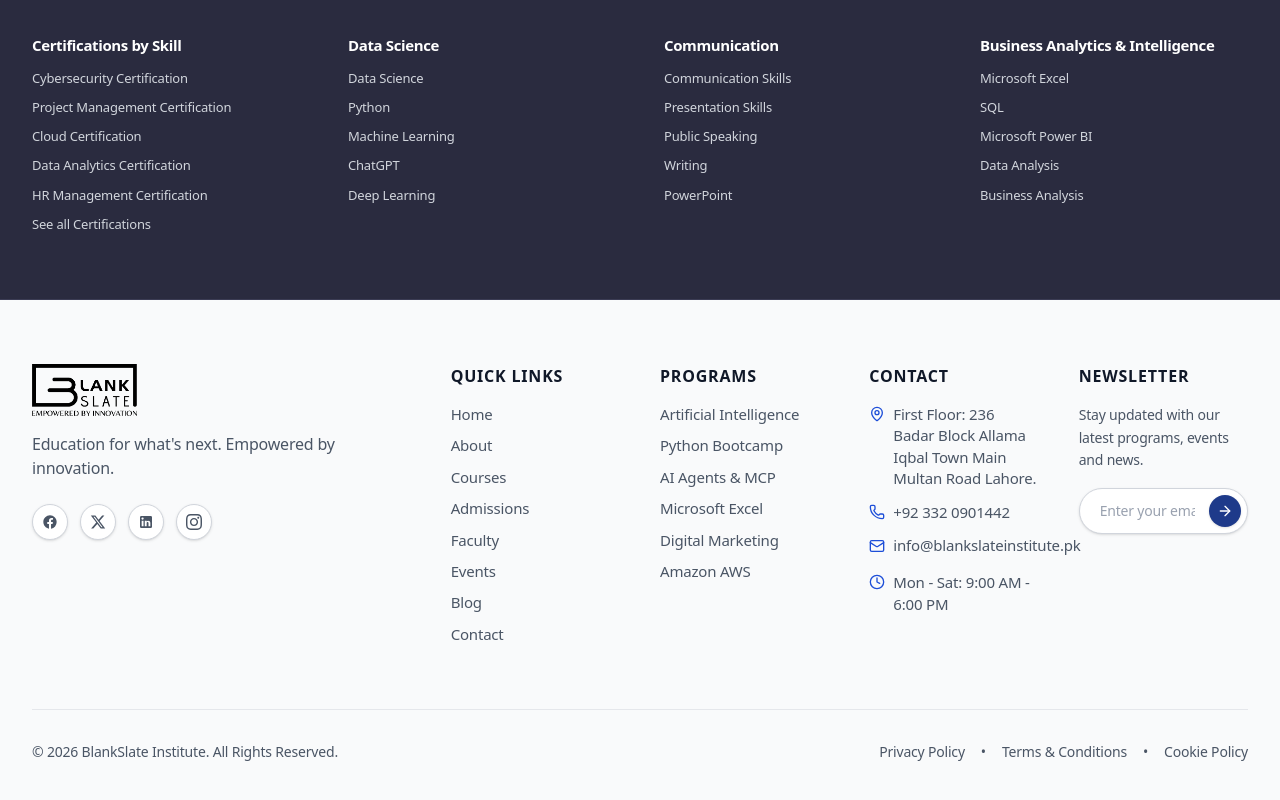
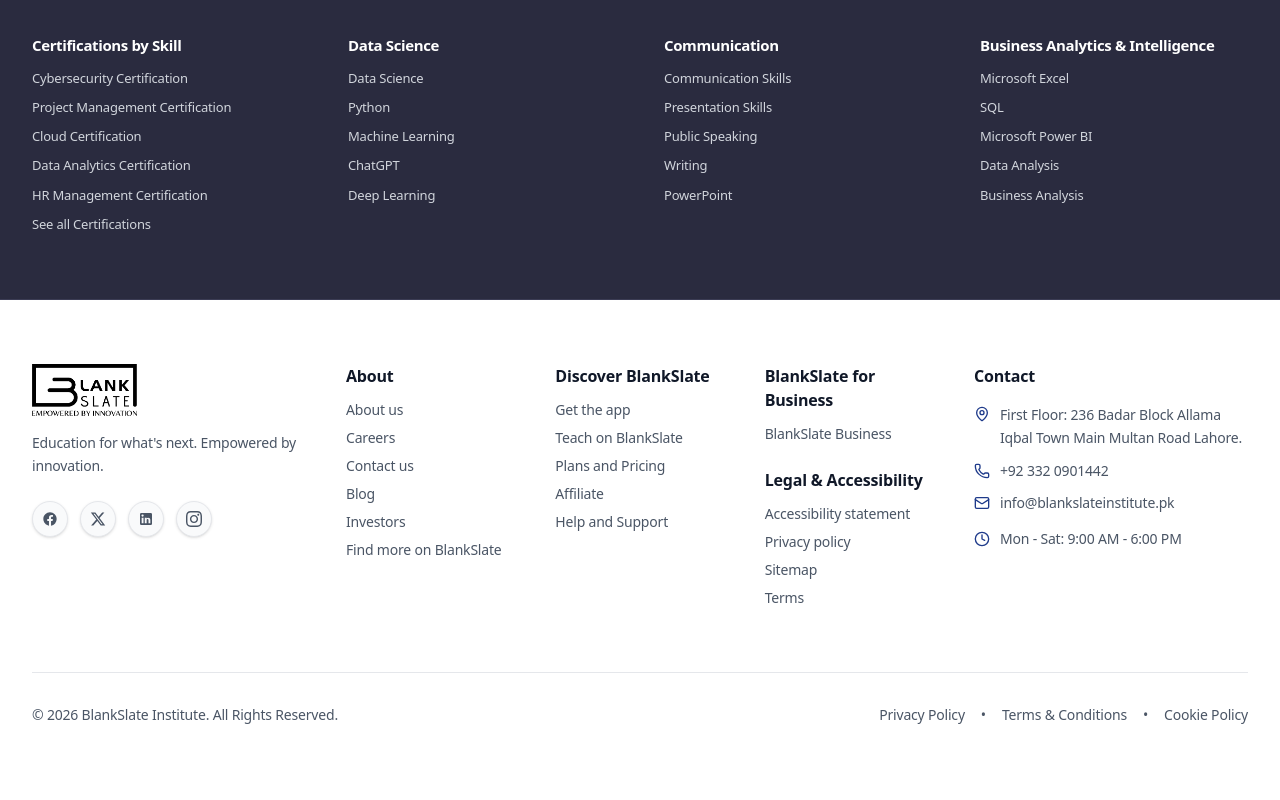
Before and after one commit to techbyrayyan/blank-slate-ins, a Next.js app: page / in a window 1280 px wide. Shown: the part 5395-6195 px from the top of the page. After the commit the page ends 6168 px from the top, so only its background shows below. Built offline with nearby package versions, Linux system fonts and the light colour scheme.

Commit message:
feat: restructure main footer to Udemy layout with Brand, About, Discover, Business/Legal and Contact columns

```diff
--- a/src/components/EditorialFooter.js
+++ b/src/components/EditorialFooter.js
@@ -124,14 +124,15 @@
         </div>
       </section>
 
-      {/* ── MAIN FOOTER ── */}
-      <div className="pt-16 pb-12">
+      {/* ── MAIN FOOTER (White Background, Image 1 structure + Circled Brand & Contact) ── */}
+      <div className="bg-white text-gray-900 pt-16 pb-12">
         <div className="max-w-7xl mx-auto px-4 sm:px-6 lg:px-8">
-        <div className="grid grid-cols-1 md:grid-cols-2 lg:grid-cols-12 gap-10 pb-16 border-b border-gray-200">
-          {/* Brand Col (4 cols) */}
-          <div className="lg:col-span-4 space-y-4">
+          <div className="grid grid-cols-1 md:grid-cols-2 lg:grid-cols-12 gap-8 lg:gap-10 pb-16 border-b border-gray-200">
+
+            {/* 1. BRAND COL (Circled in Image 2) */}
+            <div className="lg:col-span-3 space-y-4">
               <Logo variant="dark" size="lg" />
-            <p className="text-sm sm:text-base text-gray-600 font-medium">
+              <p className="text-sm text-gray-600 font-medium leading-relaxed">
                 Education for what&apos;s next. Empowered by innovation.
               </p>
 
@@ -140,7 +141,7 @@
                   href="https://facebook.com"
                   target="_blank"
                   rel="noopener noreferrer"
-                className="w-9 h-9 rounded-full bg-white border border-gray-300 hover:border-[#1D4ED8] hover:bg-[#1D4ED8] flex items-center justify-center text-gray-600 hover:text-white transition-all shadow-sm"
+                  className="w-9 h-9 rounded-full bg-gray-50 border border-gray-200 hover:border-[#1e3a8a] hover:bg-[#1e3a8a] flex items-center justify-center text-gray-600 hover:text-white transition-all shadow-sm"
                   aria-label="Facebook"
                 >
                   <FacebookIcon className="w-4 h-4" />
@@ -149,7 +150,7 @@
                   href="https://twitter.com"
                   target="_blank"
                   rel="noopener noreferrer"
-                className="w-9 h-9 rounded-full bg-white border border-gray-300 hover:border-[#1D4ED8] hover:bg-[#1D4ED8] flex items-center justify-center text-gray-600 hover:text-white transition-all shadow-sm"
+                  className="w-9 h-9 rounded-full bg-gray-50 border border-gray-200 hover:border-[#1e3a8a] hover:bg-[#1e3a8a] flex items-center justify-center text-gray-600 hover:text-white transition-all shadow-sm"
                   aria-label="Twitter"
                 >
                   <TwitterIcon className="w-4 h-4" />
@@ -158,7 +159,7 @@
                   href="https://linkedin.com"
                   target="_blank"
                   rel="noopener noreferrer"
-                className="w-9 h-9 rounded-full bg-white border border-gray-300 hover:border-[#1D4ED8] hover:bg-[#1D4ED8] flex items-center justify-center text-gray-600 hover:text-white transition-all shadow-sm"
+                  className="w-9 h-9 rounded-full bg-gray-50 border border-gray-200 hover:border-[#1e3a8a] hover:bg-[#1e3a8a] flex items-center justify-center text-gray-600 hover:text-white transition-all shadow-sm"
                   aria-label="LinkedIn"
                 >
                   <LinkedinIcon className="w-4 h-4" />
@@ -167,7 +168,7 @@
                   href="https://instagram.com"
                   target="_blank"
                   rel="noopener noreferrer"
-                className="w-9 h-9 rounded-full bg-white border border-gray-300 hover:border-[#1D4ED8] hover:bg-[#1D4ED8] flex items-center justify-center text-gray-600 hover:text-white transition-all shadow-sm"
+                  className="w-9 h-9 rounded-full bg-gray-50 border border-gray-200 hover:border-[#1e3a8a] hover:bg-[#1e3a8a] flex items-center justify-center text-gray-600 hover:text-white transition-all shadow-sm"
                   aria-label="Instagram"
                 >
                   <InstagramIcon className="w-4 h-4" />
@@ -175,100 +176,99 @@
               </div>
             </div>
 
-          {/* Quick Links (2 cols) */}
-          <div className="lg:col-span-2 space-y-4">
-            <h3 className="text-sm sm:text-base font-bold uppercase tracking-wider text-gray-900">
-              Quick Links
+            {/* 2. ABOUT (Image 1 Col 1) */}
+            <div className="lg:col-span-2 space-y-3">
+              <h3 className="text-sm sm:text-base font-bold text-gray-900">
+                About
               </h3>
-            <ul className="space-y-2.5 text-sm sm:text-[15px] font-medium text-gray-600">
-              <li><Link href="/" className="hover:text-[#1D4ED8] transition-colors">Home</Link></li>
-              <li><Link href="/about" className="hover:text-[#1D4ED8] transition-colors">About</Link></li>
-              <li><Link href="/courses" className="hover:text-[#1D4ED8] transition-colors">Courses</Link></li>
-              <li><Link href="/admissions" className="hover:text-[#1D4ED8] transition-colors">Admissions</Link></li>
-              <li><Link href="/faculty" className="hover:text-[#1D4ED8] transition-colors">Faculty</Link></li>
-              <li><Link href="/events" className="hover:text-[#1D4ED8] transition-colors">Events</Link></li>
-              <li><Link href="/blog" className="hover:text-[#1D4ED8] transition-colors">Blog</Link></li>
-              <li><Link href="/contact" className="hover:text-[#1D4ED8] transition-colors">Contact</Link></li>
+              <ul className="space-y-2 text-xs sm:text-sm font-medium text-gray-600">
+                <li><Link href="/about" className="hover:text-[#1e3a8a] transition-colors block">About us</Link></li>
+                <li><Link href="/about" className="hover:text-[#1e3a8a] transition-colors block">Careers</Link></li>
+                <li><Link href="/contact" className="hover:text-[#1e3a8a] transition-colors block">Contact us</Link></li>
+                <li><Link href="/blog" className="hover:text-[#1e3a8a] transition-colors block">Blog</Link></li>
+                <li><Link href="/about" className="hover:text-[#1e3a8a] transition-colors block">Investors</Link></li>
+                <li><Link href="/courses" className="hover:text-[#1e3a8a] transition-colors block">Find more on BlankSlate</Link></li>
               </ul>
             </div>
 
-          {/* Programs (2 cols) */}
-          <div className="lg:col-span-2 space-y-4">
-            <h3 className="text-sm sm:text-base font-bold uppercase tracking-wider text-gray-900">
-              Programs
+            {/* 3. DISCOVER BLANKSLATE (Image 1 Col 2) */}
+            <div className="lg:col-span-2 space-y-3">
+              <h3 className="text-sm sm:text-base font-bold text-gray-900">
+                Discover BlankSlate
               </h3>
-            <ul className="space-y-2.5 text-sm sm:text-[15px] font-medium text-gray-600">
-              <li><Link href="/topic/ai" className="hover:text-[#1D4ED8] transition-colors">Artificial Intelligence</Link></li>
-              <li><Link href="/topic/python" className="hover:text-[#1D4ED8] transition-colors">Python Bootcamp</Link></li>
-              <li><Link href="/topic/ai-agents" className="hover:text-[#1D4ED8] transition-colors">AI Agents & MCP</Link></li>
-              <li><Link href="/topic/excel" className="hover:text-[#1D4ED8] transition-colors">Microsoft Excel</Link></li>
-              <li><Link href="/topic/digital-marketing" className="hover:text-[#1D4ED8] transition-colors">Digital Marketing</Link></li>
-              <li><Link href="/topic/amazon-aws" className="hover:text-[#1D4ED8] transition-colors">Amazon AWS</Link></li>
+              <ul className="space-y-2 text-xs sm:text-sm font-medium text-gray-600">
+                <li><Link href="/courses" className="hover:text-[#1e3a8a] transition-colors block">Get the app</Link></li>
+                <li><Link href="/contact" className="hover:text-[#1e3a8a] transition-colors block">Teach on BlankSlate</Link></li>
+                <li><Link href="/courses" className="hover:text-[#1e3a8a] transition-colors block">Plans and Pricing</Link></li>
+                <li><Link href="/about" className="hover:text-[#1e3a8a] transition-colors block">Affiliate</Link></li>
+                <li><Link href="/contact" className="hover:text-[#1e3a8a] transition-colors block">Help and Support</Link></li>
               </ul>
             </div>
 
-          {/* Contact (2 cols) */}
-          <div className="lg:col-span-2 space-y-4">
-            <h3 className="text-sm sm:text-base font-bold uppercase tracking-wider text-gray-900">
+            {/* 4. BUSINESS & LEGAL (Image 1 Col 3 & 4) */}
+            <div className="lg:col-span-2 space-y-6">
+              <div className="space-y-3">
+                <h3 className="text-sm sm:text-base font-bold text-gray-900">
+                  BlankSlate for Business
+                </h3>
+                <ul className="space-y-2 text-xs sm:text-sm font-medium text-gray-600">
+                  <li><Link href="/courses" className="hover:text-[#1e3a8a] transition-colors block">BlankSlate Business</Link></li>
+                </ul>
+              </div>
+
+              <div className="space-y-3">
+                <h3 className="text-sm sm:text-base font-bold text-gray-900">
+                  Legal & Accessibility
+                </h3>
+                <ul className="space-y-2 text-xs sm:text-sm font-medium text-gray-600">
+                  <li><Link href="/terms" className="hover:text-[#1e3a8a] transition-colors block">Accessibility statement</Link></li>
+                  <li><Link href="/privacy" className="hover:text-[#1e3a8a] transition-colors block">Privacy policy</Link></li>
+                  <li><Link href="/courses" className="hover:text-[#1e3a8a] transition-colors block">Sitemap</Link></li>
+                  <li><Link href="/terms" className="hover:text-[#1e3a8a] transition-colors block">Terms</Link></li>
+                </ul>
+              </div>
+            </div>
+
+            {/* 5. CONTACT (Circled in Image 2) */}
+            <div className="lg:col-span-3 space-y-4">
+              <h3 className="text-sm sm:text-base font-bold text-gray-900">
                 Contact
               </h3>
-            <div className="space-y-3 text-sm sm:text-[15px] text-gray-600 font-medium">
-              <p className="flex items-start gap-2">
-                <MapPin className="w-4 h-4 text-[#1D4ED8] flex-shrink-0 mt-0.5" />
-                <span>First Floor: 236 Badar Block Allama Iqbal Town Main Multan Road Lahore.</span>
+              <div className="space-y-3 text-xs sm:text-sm text-gray-600 font-medium">
+                <p className="flex items-start gap-2.5">
+                  <MapPin className="w-4 h-4 text-[#1e3a8a] flex-shrink-0 mt-0.5" />
+                  <span className="leading-relaxed">First Floor: 236 Badar Block Allama Iqbal Town Main Multan Road Lahore.</span>
                 </p>
-              <p className="flex items-center gap-2">
-                <Phone className="w-4 h-4 text-[#1D4ED8] flex-shrink-0" />
-                <a href="tel:+923320901442" className="hover:text-[#1D4ED8] transition-colors">
+                <p className="flex items-center gap-2.5">
+                  <Phone className="w-4 h-4 text-[#1e3a8a] flex-shrink-0" />
+                  <a href="tel:+923320901442" className="hover:text-[#1e3a8a] transition-colors">
                     +92 332 0901442
                   </a>
                 </p>
-              <p className="flex items-center gap-2">
-                <Mail className="w-4 h-4 text-[#1D4ED8] flex-shrink-0" />
-                <a href="mailto:info@blankslateinstitute.pk" className="hover:text-[#1D4ED8] transition-colors">
+                <p className="flex items-center gap-2.5">
+                  <Mail className="w-4 h-4 text-[#1e3a8a] flex-shrink-0" />
+                  <a href="mailto:info@blankslateinstitute.pk" className="hover:text-[#1e3a8a] transition-colors">
                     info@blankslateinstitute.pk
                   </a>
                 </p>
-              <p className="flex items-start gap-2 pt-1">
-                <Clock className="w-4 h-4 text-[#1D4ED8] flex-shrink-0 mt-0.5" />
+                <p className="flex items-start gap-2.5 pt-1">
+                  <Clock className="w-4 h-4 text-[#1e3a8a] flex-shrink-0 mt-0.5" />
                   <span>Mon - Sat: 9:00 AM - 6:00 PM</span>
                 </p>
               </div>
             </div>
 
-          {/* Newsletter (2 cols) */}
-          <div className="lg:col-span-2 space-y-4">
-            <h3 className="text-sm sm:text-base font-bold uppercase tracking-wider text-gray-900">
-              Newsletter
-            </h3>
-            <p className="text-sm text-gray-600 leading-relaxed font-normal">
-              Stay updated with our latest programs, events and news.
-            </p>
-            <div className="flex items-center bg-white border border-gray-300 rounded-full p-1.5 focus-within:border-[#1D4ED8] shadow-sm">
-              <input
-                type="email"
-                placeholder="Enter your email"
-                className="w-full bg-transparent px-3.5 py-1 text-sm text-gray-900 placeholder-gray-400 focus:outline-none"
-              />
-              <button
-                className="w-8 h-8 rounded-full bg-[#1e3a8a] text-white flex items-center justify-center hover:bg-[#152e72] transition-all flex-shrink-0 shadow-sm"
-                aria-label="Submit newsletter"
-              >
-                <ArrowRight className="w-4 h-4" />
-              </button>
-            </div>
-          </div>
           </div>
 
           {/* Bottom Bar */}
-        <div className="pt-8 flex flex-col sm:flex-row items-center justify-between gap-4 text-sm font-medium text-gray-600">
+          <div className="pt-8 flex flex-col sm:flex-row items-center justify-between gap-4 text-xs sm:text-sm font-medium text-gray-600">
             <p>© 2026 BlankSlate Institute. All Rights Reserved.</p>
             <div className="flex items-center space-x-4">
-            <Link href="/privacy" className="hover:text-[#1D4ED8] transition-colors">Privacy Policy</Link>
+              <Link href="/privacy" className="hover:text-[#1e3a8a] transition-colors">Privacy Policy</Link>
               <span>•</span>
-            <Link href="/terms" className="hover:text-[#1D4ED8] transition-colors">Terms & Conditions</Link>
+              <Link href="/terms" className="hover:text-[#1e3a8a] transition-colors">Terms & Conditions</Link>
               <span>•</span>
-            <Link href="/cookies" className="hover:text-[#1D4ED8] transition-colors">Cookie Policy</Link>
+              <Link href="/cookies" className="hover:text-[#1e3a8a] transition-colors">Cookie Policy</Link>
             </div>
           </div>
         </div>
```
Lines whose indentation alone changed are shown as unchanged.
